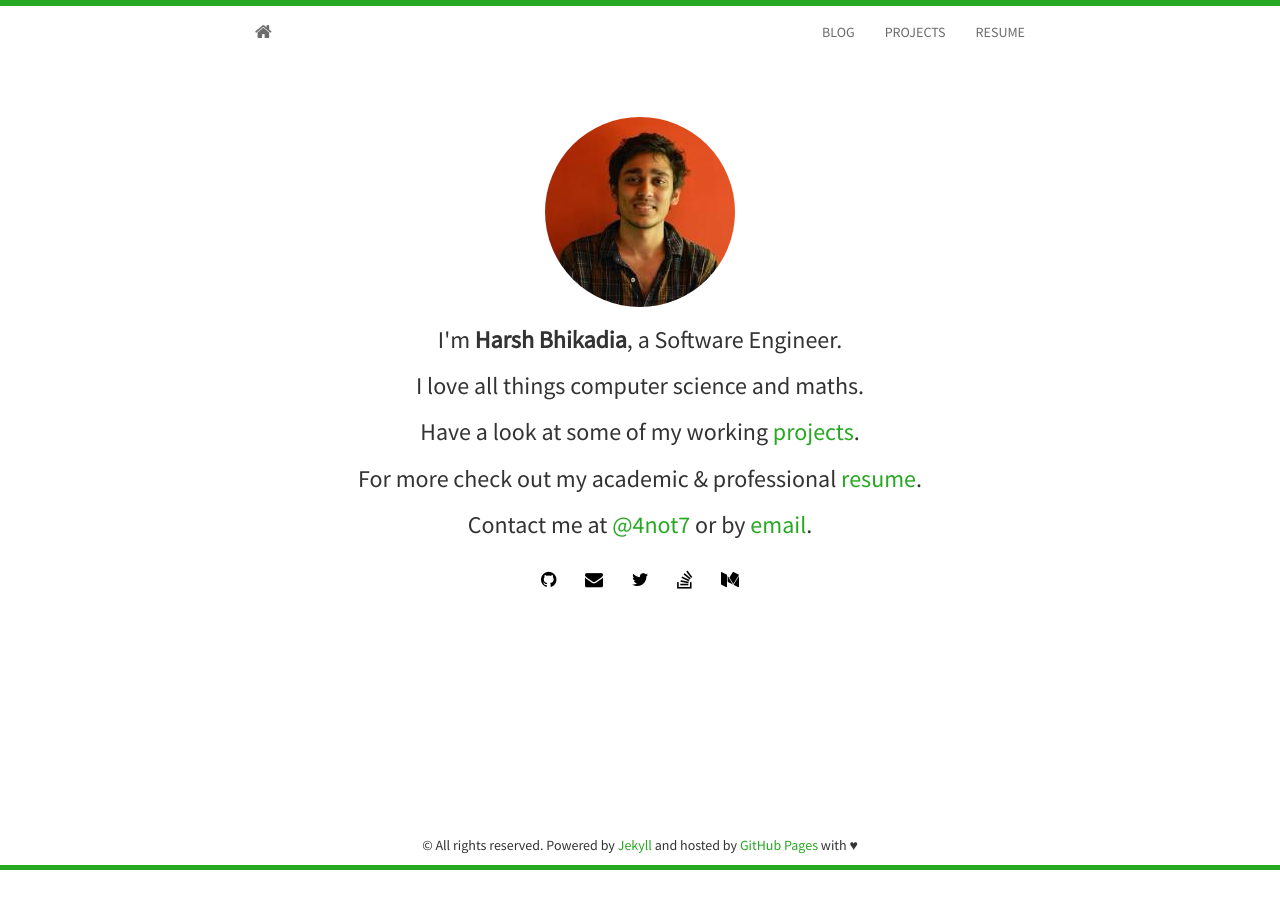
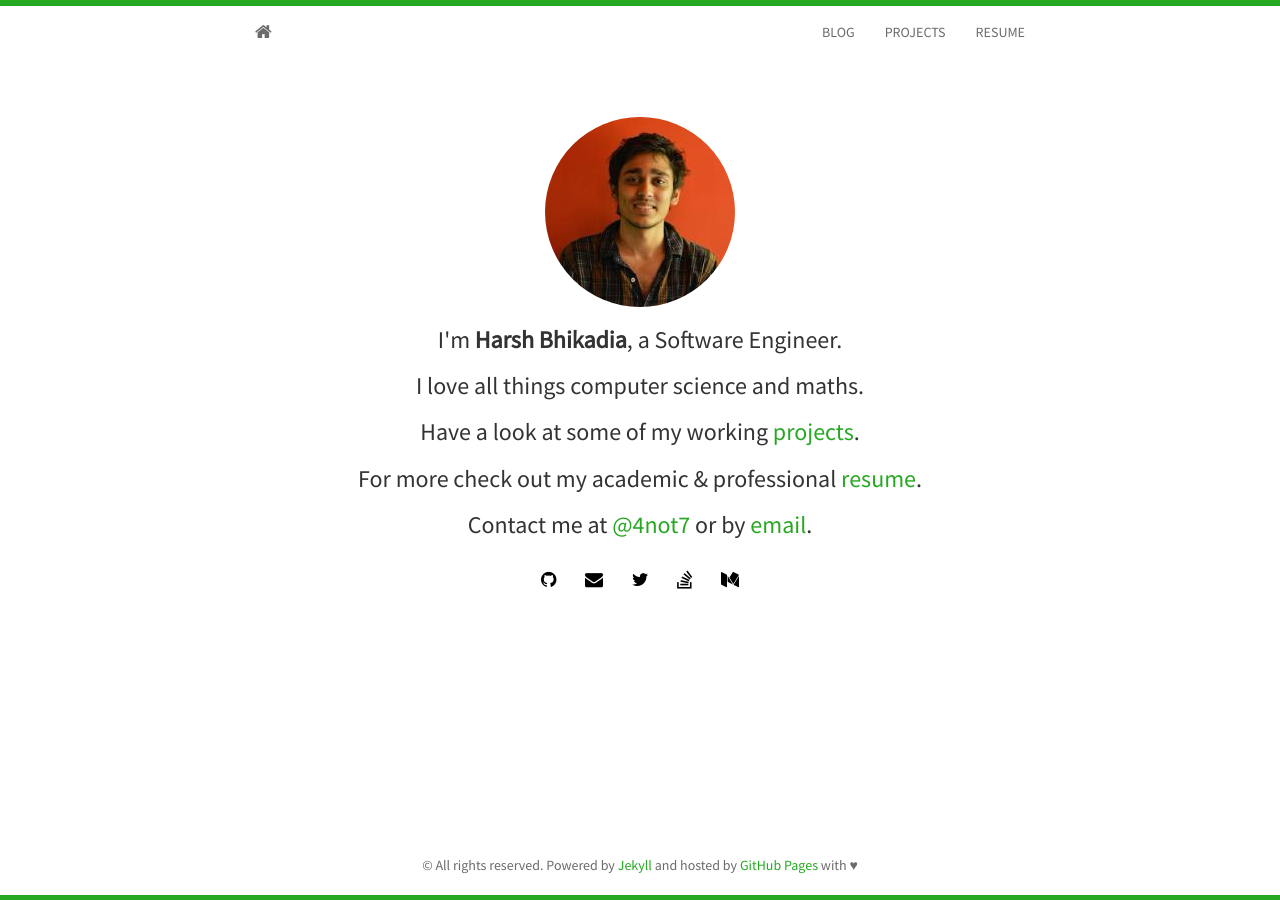
Before and after one commit to gauravsinghbisen/gauravsinghbisen.github.io, a Jekyll site: the page built from index.html, in a window 1280 px wide. Built offline with Jekyll 4.4.1, drawn with Linux system fonts in a browser that asks for light colours; nearby versions of some CDN libraries; Markdown is read by kramdown in place of the engine named in the settings; the list of posts is cut into pages by our own code.

Commit message:
minor: footer missing class

```diff
--- a/_includes/footer.html
+++ b/_includes/footer.html
@@ -1,7 +1,7 @@
 <footer>
     <div id="footer">
         <div class="container">
-          <p>© All rights reserved. Powered by <a href="http://jekyllrb.com/">Jekyll</a> and
+          <p class="text-muted">© All rights reserved. Powered by <a href="http://jekyllrb.com/">Jekyll</a> and
                hosted by <a href="https://pages.github.com/">GitHub Pages</a> with ♥</p>
         </div>
     </div>
```
